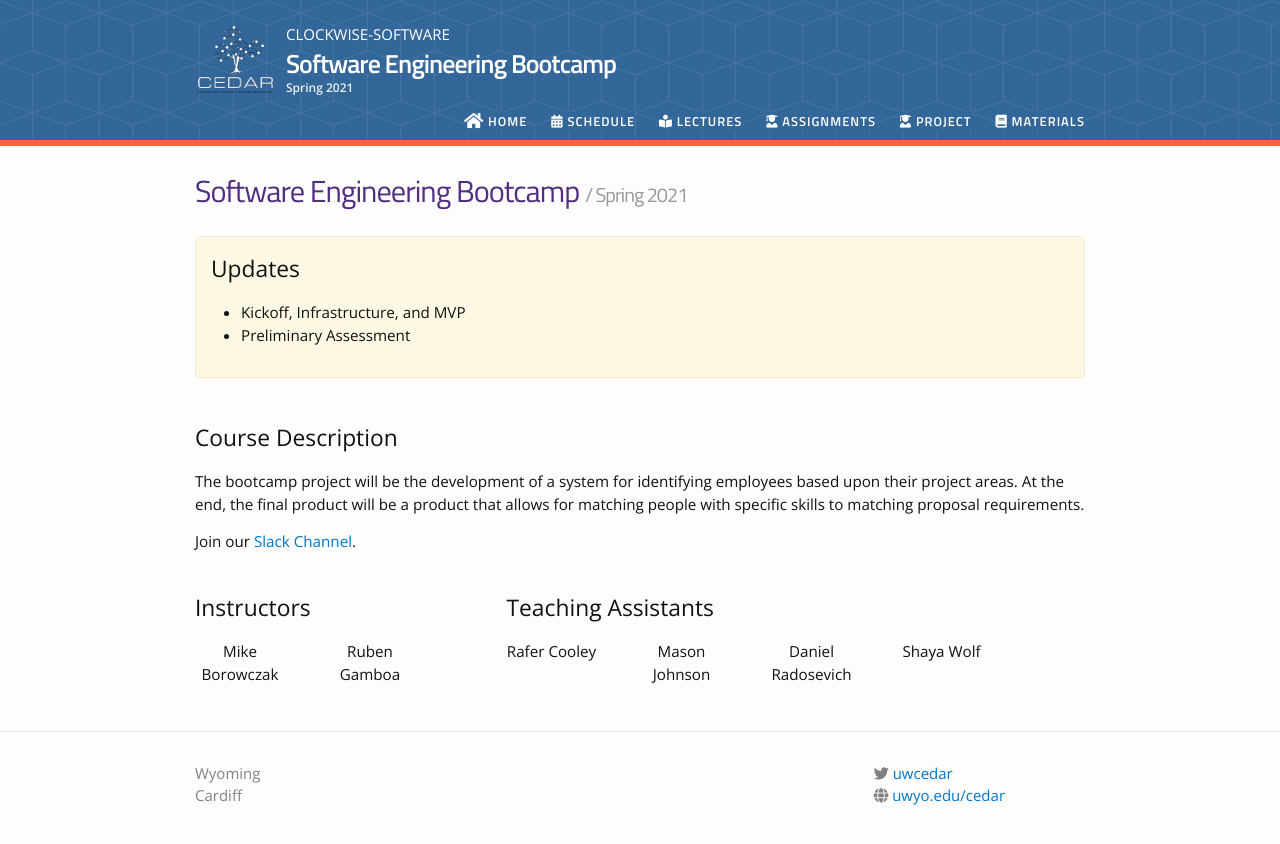
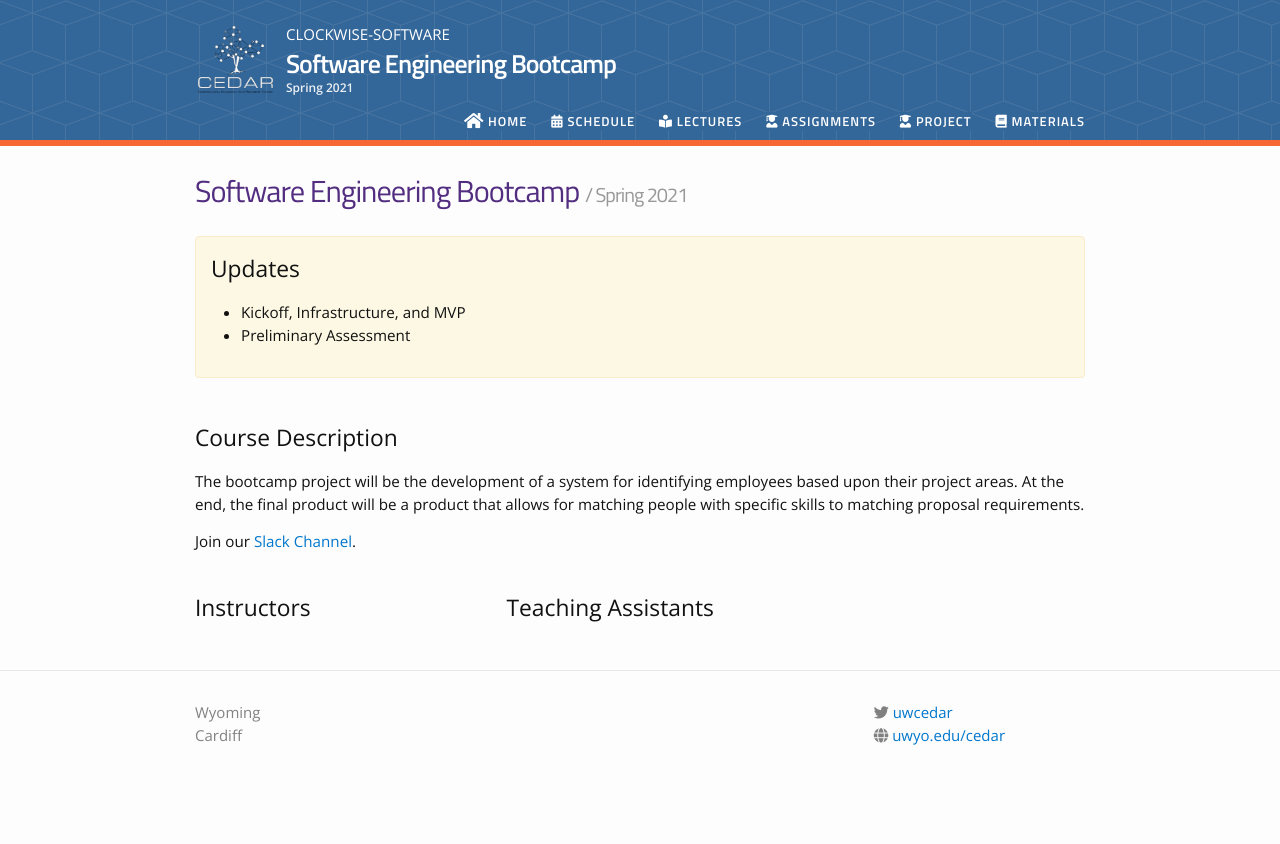
Before and after one commit to dr-mikeb/clockwise-software.github.io, a Jekyll site: the page built from index.md, in a window 1280 px wide. Shown: the top 844 px of the page. Built offline with Jekyll 4.4.1, drawn with Linux system fonts in a browser that asks for light colours; nearby versions of some CDN libraries.

Commit message:
transitioning from people to entities

```diff
--- a/_data/people.yml
+++ b/_data/people.yml
@@ -1,12 +1,18 @@
-instructors:
-  - name: Mike Borowczak
-  - name: Ruben Gamboa
+Partners:
+  - name: Casper College
+  - name: Central Wyoming College
+  - name: Eastern Wyoming College
+  - name: Laramie County Community College
+  - name: Northern Wyoming Community College District
+  - name: Northwest College
+  - name: Western Wyoming Community College
+  - name: University of Wyoming
+  - name: Cardiff University
+  - name: Trihydro
 
-teaching_assistants:
-  - name: Rafer Cooley
+Teams:
+  - name: Team1
 
-  - name: Mason Johnson
+  - name: Team2
 
-  - name: Daniel Radosevich
-
-  - name: Shaya Wolf
+  - name: Team3
```
